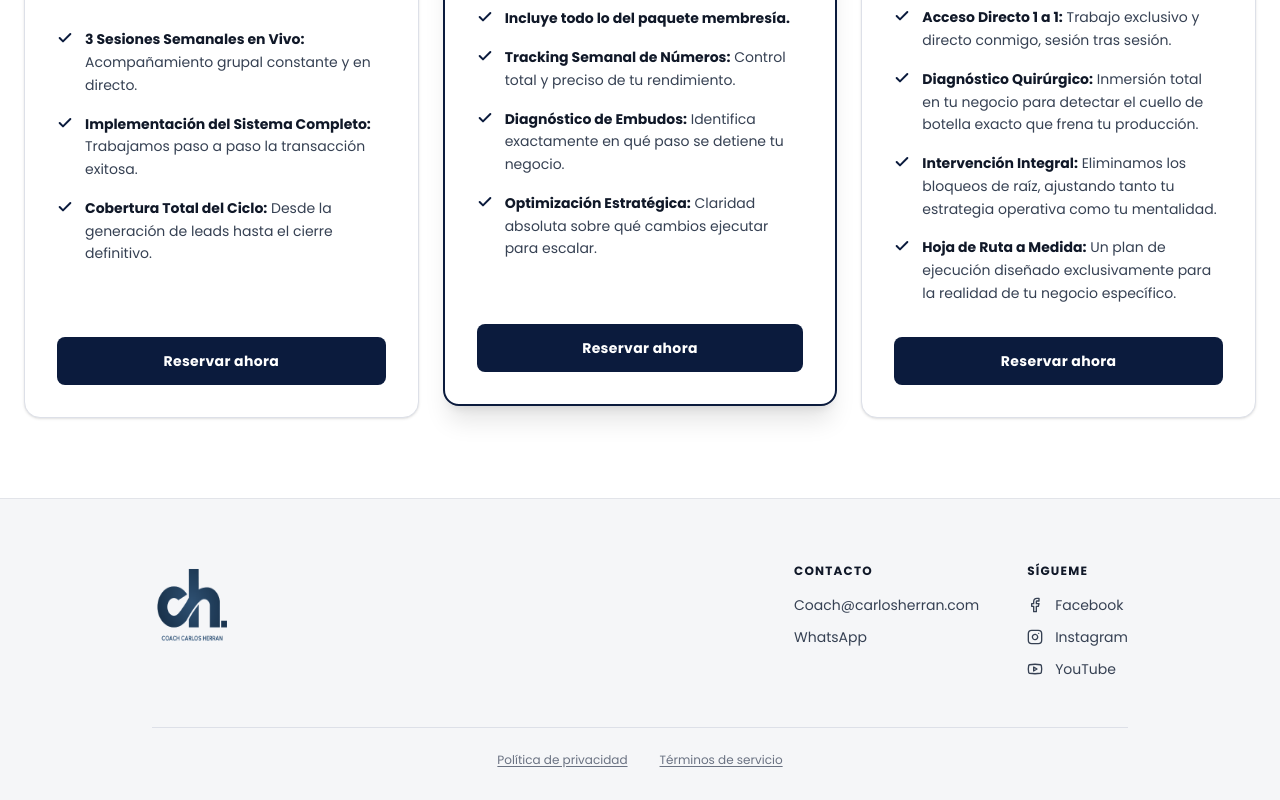
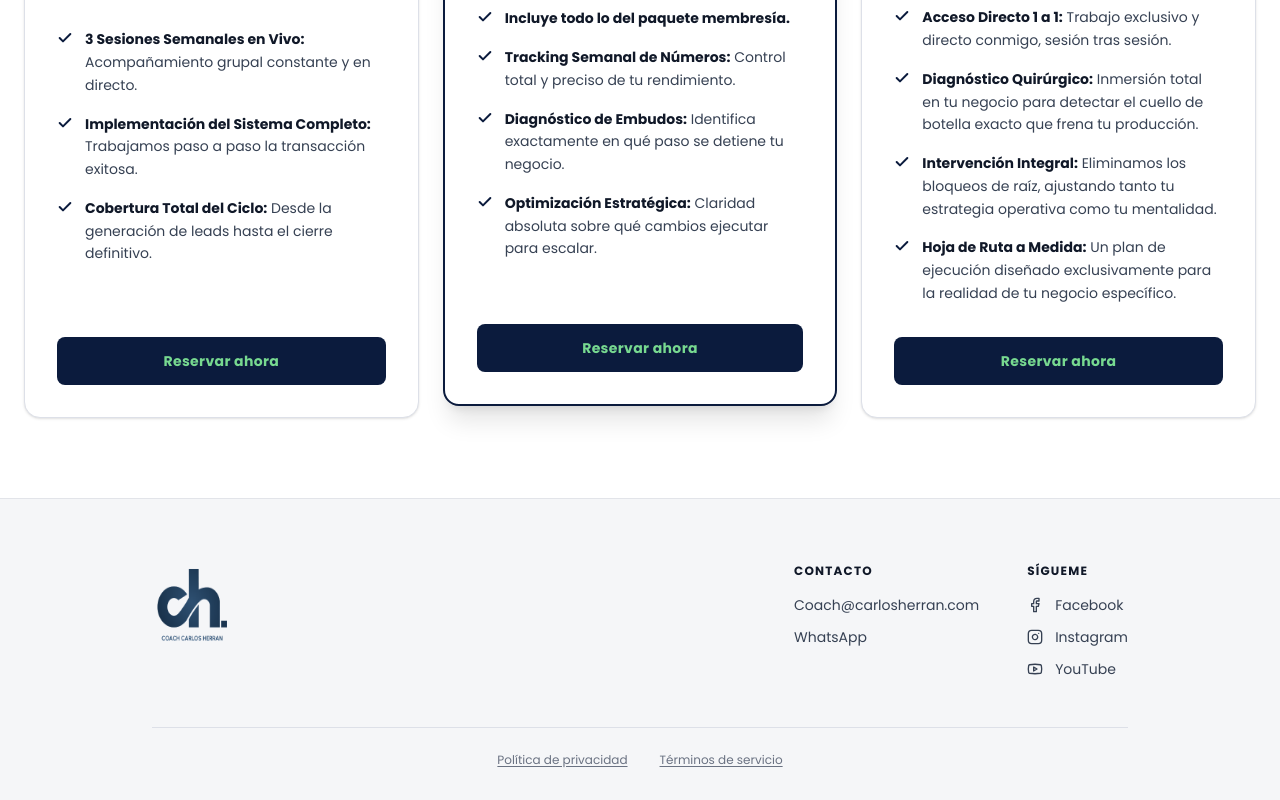
Before and after one commit to davidlidu/Coach-Carlos-herran-landing, a React (Vite) app: page / in a window 1280 px wide. Shown: the part 2092-2892 px from the top of the page. Built offline with nearby package versions, Linux system fonts and the light colour scheme.

Commit message:
Style: Change color Reservar ahora

```diff
--- a/src/components/Pricing.tsx
+++ b/src/components/Pricing.tsx
@@ -91,7 +91,7 @@ function PlanCard({ plan }: { plan: Plan; key?: string }) {
       {/* CTA - Se agregó 'mt-auto' para empujar los botones al final sin importar el contenido superior */}
       <a href='https://www.skool.com/coachcarlosherran/plans' >
         <button style={{ cursor: 'pointer' }}
-          className={`w-full mt-auto py-3.5 rounded-lg text-sm font-bold tracking-wide transition-all duration-200 ${plan.featured
+          className={`w-full mt-auto py-3.5 rounded-lg text-sm font-bold tracking-wide transition-all color-green duration-200 ${plan.featured
             ? 'bg-[#0B1B3D] text-white hover:bg-[#132248] hover:shadow-lg'
             : 'bg-[#0B1B3D] text-white hover:bg-[#132248] hover:shadow-md'
             }`}
```
